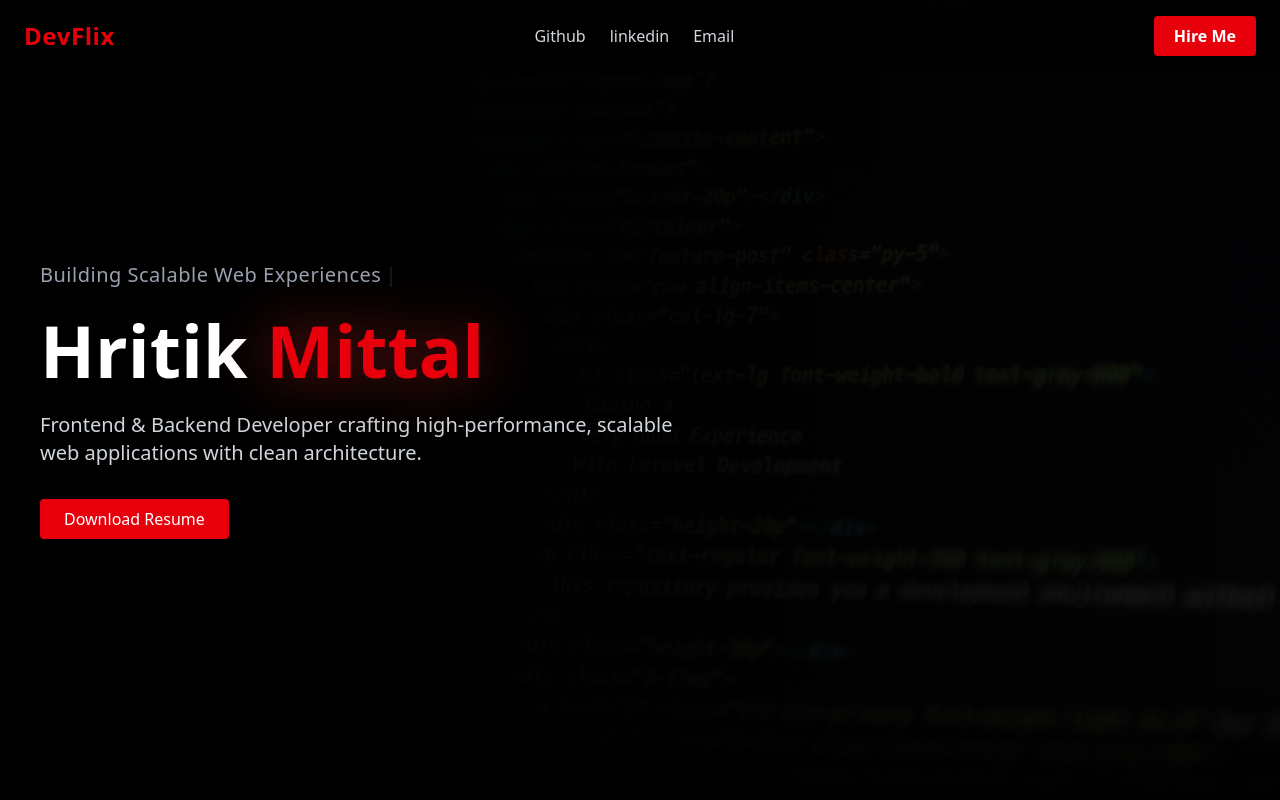
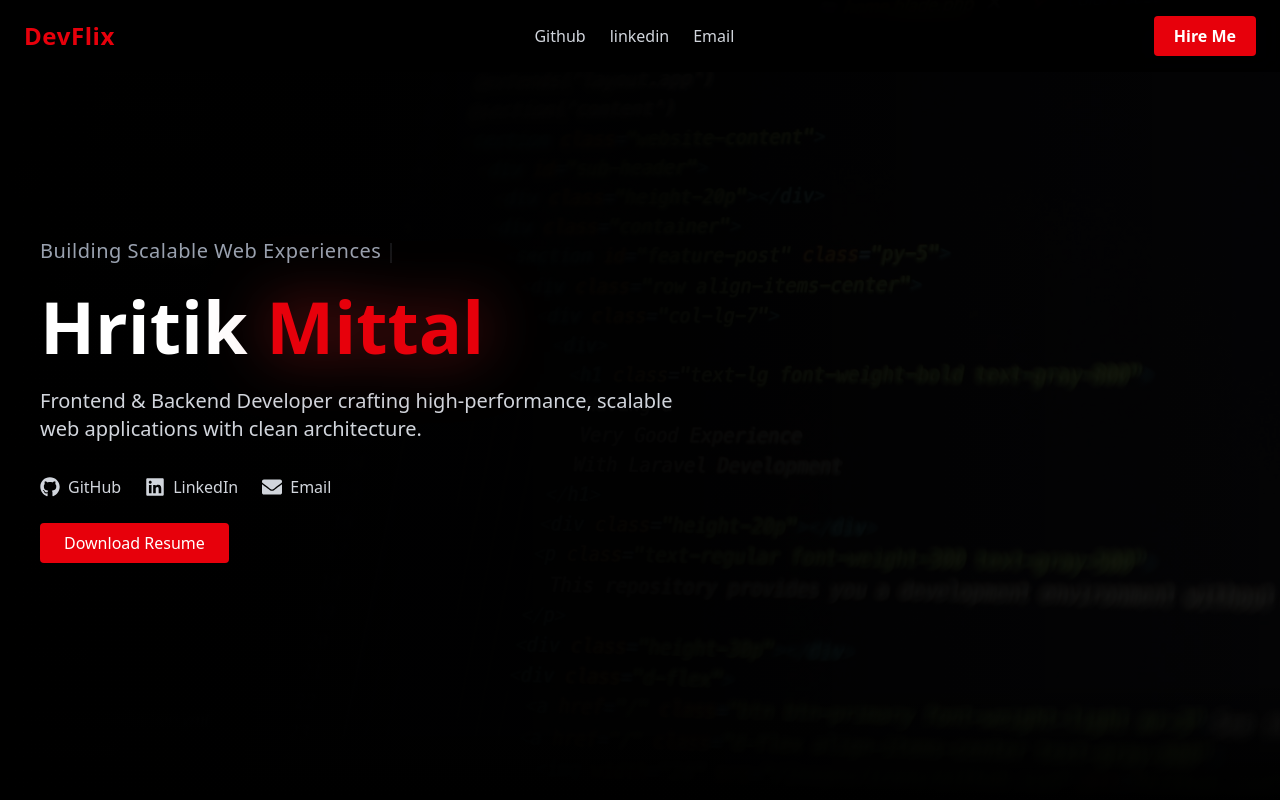
Before and after one commit to hritikmittal09/netfle-dev-portfolio, a React (Vite) app: page / in a window 1280 px wide. Shown: the top 800 px of the page. Built offline with nearby package versions, Linux system fonts and the light colour scheme.

Commit message:
contact links aded

```diff
--- /dev/null
+++ b/src/compounts/contact.tsx
@@ -0,0 +1,37 @@
+import { FaGithub, FaLinkedin, FaEnvelope } from "react-icons/fa";
+
+const ContactLinks = () => {
+  return (
+    <div className="flex gap-6 items-center text-gray-300 mb-6">
+      <a
+        href="https://github.com/hritikmittal09"
+        target="_blank"
+        rel="noopener noreferrer"
+        className="flex items-center gap-2 hover:text-white transition"
+      >
+        <FaGithub size={20} />
+        <span className="hidden sm:inline">GitHub</span>
+      </a>
+
+      <a
+        href="https://www.linkedin.com/in/hritik-mittal09/"
+        target="_blank"
+        rel="noopener noreferrer"
+        className="flex items-center gap-2 hover:text-white transition"
+      >
+        <FaLinkedin size={20} />
+        <span className="hidden sm:inline">LinkedIn</span>
+      </a>
+
+      <a
+        href="mailto:hritikmttal77@gmail.com"
+        className="flex items-center gap-2 hover:text-white transition"
+      >
+        <FaEnvelope size={20} />
+        <span className="hidden sm:inline">Email</span>
+      </a>
+    </div>
+  );
+};
+
+export default ContactLinks;
--- a/src/compounts/hero.tsx
+++ b/src/compounts/hero.tsx
@@ -1,5 +1,6 @@
 import heroImage from "../assets/hero.jpg";
 import TextType from "./AmatedHeader";
+import ContactLinks from "./contact";
 
 const downloadResume = () => {
   const link = document.createElement("a");
@@ -49,6 +50,7 @@ const Hero = () => {
           Frontend & Backend Developer crafting high-performance,
           scalable web applications with clean architecture.
         </p>
+        <ContactLinks/>
 
         {/* CTA Buttons */}
         <div className="flex gap-4">
```
